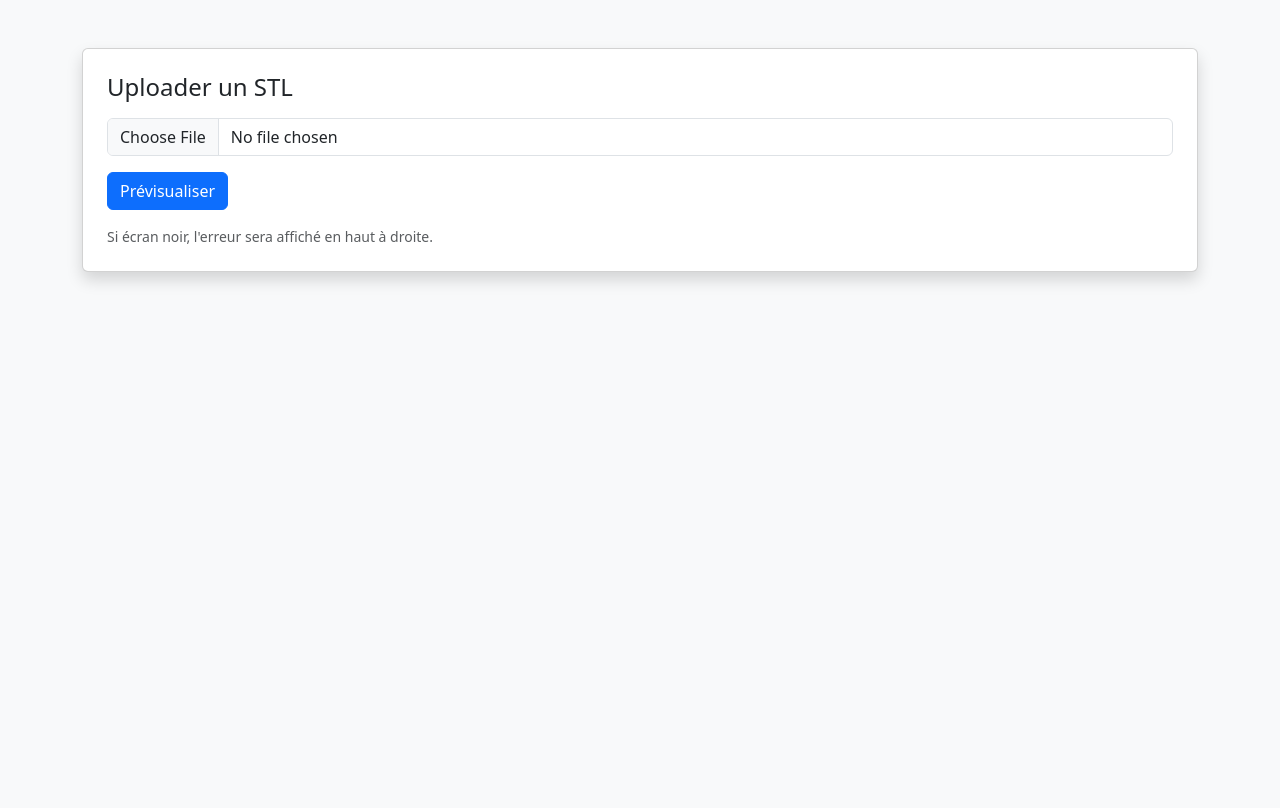
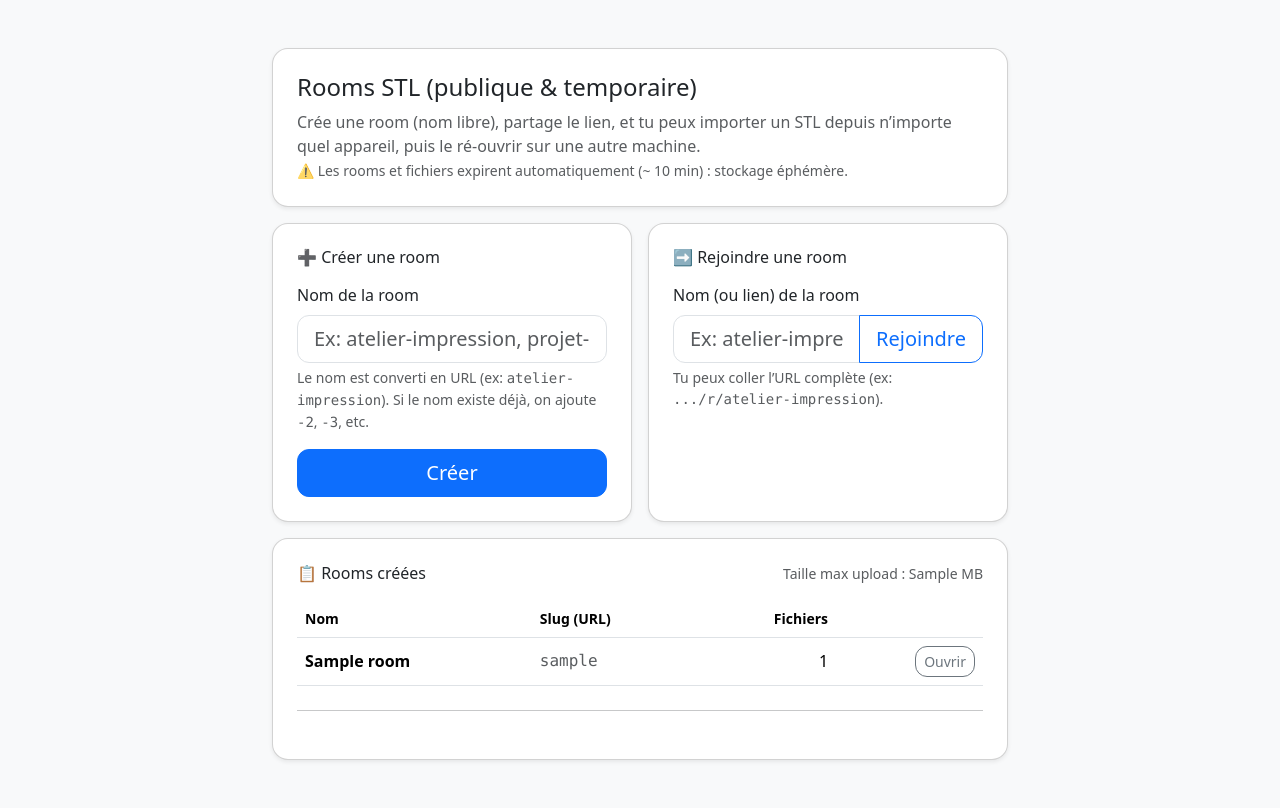
Before and after one commit to stybleu/stl-viewer, a Flask app: template templates/index.html in a window 1280 px wide. Before the commit the page ends 283 px from the top, so only its background shows below. Run offline with Flask 3, Linux system fonts and the light colour scheme; the template is opened without the code that fills it: most values are stand-ins (such as "Sample title", 1, 10 or a date in 2020); some libraries are stand-ins or nearby versions.

Commit message:
Update index.html

```diff
--- a/templates/index.html
+++ b/templates/index.html
@@ -3,19 +3,127 @@
 <head>
   <meta charset="utf-8">
   <meta name="viewport" content="width=device-width, initial-scale=1">
-  <title>Upload STL</title>
+  <title>STL Rooms</title>
   <link href="https://cdn.jsdelivr.net/npm/bootstrap@5.3.3/dist/css/bootstrap.min.css" rel="stylesheet">
+  <style>
+    .card{ border-radius:16px; }
+    .btn, .form-control{ border-radius:12px; }
+    .mono{ font-family: ui-monospace, SFMono-Regular, Menlo, Monaco, Consolas, "Liberation Mono", "Courier New", monospace; }
+  </style>
 </head>
 <body class="bg-light">
   <div class="container py-5">
-    <div class="card shadow p-4">
-      <h1 class="h4 mb-3">Uploader un STL</h1>
-      <form method="post" enctype="multipart/form-data">
-        <input type="file" name="file" class="form-control mb-3" accept=".stl" required>
-        <button class="btn btn-primary">Prévisualiser</button>
-      </form>
-      <div class="text-muted small mt-3">
-        Si écran noir, l'erreur sera affiché en haut à droite.
+    <div class="row justify-content-center">
+      <div class="col-lg-8">
+
+        <div class="card shadow-sm p-4 mb-3">
+          <h1 class="h4 mb-2">Rooms STL (publique & temporaire)</h1>
+          <p class="text-muted mb-0">
+            Crée une room (nom libre), partage le lien, et tu peux importer un STL depuis n’importe quel appareil,
+            puis le ré-ouvrir sur une autre machine. <br>
+            <span class="small">⚠️ Les rooms et fichiers expirent automatiquement (~ {{ max_age_minutes }} min) : stockage éphémère.</span>
+          </p>
+        </div>
+
+        {% if error %}
+          <div class="alert alert-warning shadow-sm" role="alert">
+            {{ error }}
+          </div>
+        {% endif %}
+
+        <div class="row g-3">
+          <div class="col-lg-6">
+            <div class="card shadow-sm p-4 h-100">
+              <h2 class="h6 mb-3">➕ Créer une room</h2>
+              <form method="post" class="m-0">
+                <input type="hidden" name="action" value="create">
+                <label class="form-label" for="room_name">Nom de la room</label>
+                <input
+                  type="text"
+                  class="form-control form-control-lg"
+                  id="room_name"
+                  name="room_name"
+                  placeholder="Ex: atelier-impression, projet-robot, etc."
+                  minlength="2"
+                  maxlength="60"
+                  required
+                >
+                <div class="form-text">
+                  Le nom est converti en URL (ex: <span class="mono">atelier-impression</span>).
+                  Si le nom existe déjà, on ajoute <span class="mono">-2</span>, <span class="mono">-3</span>, etc.
+                </div>
+                <button class="btn btn-primary btn-lg w-100 mt-3">Créer</button>
+              </form>
+            </div>
+          </div>
+
+          <div class="col-lg-6">
+            <div class="card shadow-sm p-4 h-100">
+              <h2 class="h6 mb-3">➡️ Rejoindre une room</h2>
+              <form method="post" class="m-0">
+                <input type="hidden" name="action" value="join">
+                <label class="form-label" for="room_slug">Nom (ou lien) de la room</label>
+                <div class="input-group">
+                  <input
+                    type="text"
+                    class="form-control form-control-lg"
+                    id="room_slug"
+                    name="room_slug"
+                    placeholder="Ex: atelier-impression (ou colle l’URL)"
+                    required
+                  >
+                  <button class="btn btn-outline-primary btn-lg">Rejoindre</button>
+                </div>
+                <div class="form-text">
+                  Tu peux coller l’URL complète (ex: <span class="mono">.../r/atelier-impression</span>).
+                </div>
+              </form>
+            </div>
+          </div>
+        </div>
+
+        <div class="card shadow-sm p-4 mt-3">
+          <div class="d-flex flex-wrap align-items-center justify-content-between gap-2">
+            <h2 class="h6 mb-0">📋 Rooms créées</h2>
+            <div class="text-muted small">
+              Taille max upload : {{ max_mb }} MB
+            </div>
+          </div>
+
+          {% if rooms and rooms|length > 0 %}
+            <div class="table-responsive mt-3">
+              <table class="table align-middle mb-0">
+                <thead>
+                  <tr class="text-muted small">
+                    <th>Nom</th>
+                    <th class="text-nowrap">Slug (URL)</th>
+                    <th class="text-end text-nowrap">Fichiers</th>
+                    <th class="text-end"></th>
+                  </tr>
+                </thead>
+                <tbody>
+                  {% for r in rooms %}
+                    <tr>
+                      <td class="fw-semibold">{{ r.name }}</td>
+                      <td class="mono text-muted">{{ r.slug }}</td>
+                      <td class="text-end">{{ r.count }}</td>
+                      <td class="text-end">
+                        <a class="btn btn-sm btn-outline-secondary" href="{{ url_for('room', room_slug=r.slug) }}">Ouvrir</a>
+                      </td>
+                    </tr>
+                  {% endfor %}
+                </tbody>
+              </table>
+            </div>
+          {% else %}
+            <div class="text-muted mt-3">
+              Aucune room pour l’instant. Crée-en une 🙂
+            </div>
+          {% endif %}
+
+          <hr class="my-4">
+        </div>
+
       </div>
     </div>
   </div>
```
